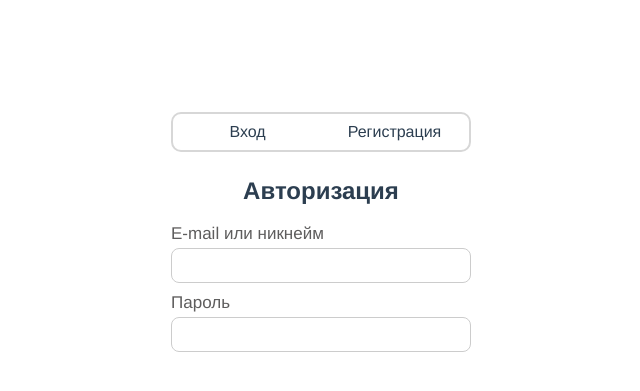
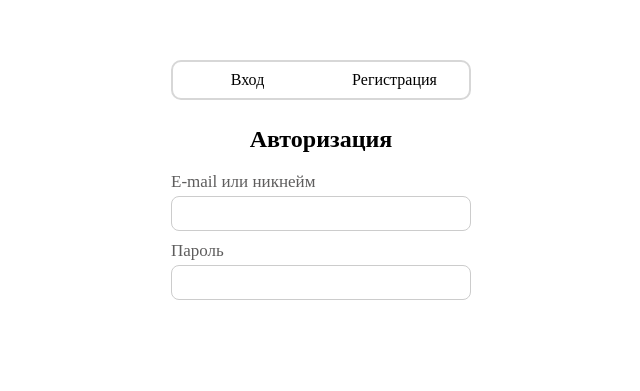
Before and after one commit to milkhunters/hahaton-frontend, a Vue app: page /login in a window 1280 px wide. Shown: the part 203-594 px from the top of the page, without its empty margins (319-959 px from the left). Built offline with nearby package versions, Linux system fonts and the light colour scheme.

Commit message:
auth beta 2

```diff
--- a/src/App.vue
+++ b/src/App.vue
@@ -17,12 +17,12 @@ export default {
 </script>
 
 <style>
-#app {
-  font-family: Avenir, Helvetica, Arial, sans-serif;
-  -webkit-font-smoothing: antialiased;
-  -moz-osx-font-smoothing: grayscale;
-  text-align: center;
-  color: #2c3e50;
-  margin-top: 60px;
-}
+/*#app {*/
+/*  font-family: Avenir, Helvetica, Arial, sans-serif;*/
+/*  -webkit-font-smoothing: antialiased;*/
+/*  -moz-osx-font-smoothing: grayscale;*/
+/*  text-align: center;*/
+/*  color: #2c3e50;*/
+/*  margin-top: 60px;*/
+/*}*/
 </style>
--- /dev/null
+++ b/src/components/dashboard/dashboard.vue
@@ -0,0 +1,43 @@
+<template>
+<div>
+  DASHBOARD
+  <button @click="UserCurr">Выйти</button>
+</div>
+</template>
+
+<script>
+import axios from "axios";
+import router from "@/router/router";
+
+export default {
+  name: "Dashboard-App",
+  data() {
+    return{
+      username: "",
+      password: "",
+      tmpPass: "pass123@$Zx",
+      tmp: ""
+    }
+  },
+  methods: {
+    async UserCurr(){
+      const url = 'https://dev-hack.milkhunters.ru/api/v1'
+
+      const response = await axios.get(url + "/user/current")
+
+      if (response.data.error === undefined ){
+        alert(response.data.error)
+      } else {
+          await router.push({name: 'login'})
+      }
+
+    }
+  }
+
+
+}
+</script>
+
+<style scoped>
+
+</style>
--- a/src/components/home/home.vue
+++ b/src/components/home/home.vue
@@ -1,7 +1,7 @@
 <template>
 
 <div class="homeDiv">
-  <navbar-app></navbar-app>
+  <AuthRegButtons/>
 
 </div>
 
@@ -9,10 +9,11 @@
 
 <script>
 
-import NavbarApp from "@/components/navbar/authRegButtons";
+
+import AuthRegButtons from "@/components/navbar/authRegButtons";
 export default {
   name: "Home-App",
-  components: {NavbarApp}
+  components: {AuthRegButtons},
 
 }
 </script>
--- a/src/components/login/login.vue
+++ b/src/components/login/login.vue
@@ -27,7 +27,7 @@
           <input type="hidden" name="do_login" />
 
           <button type="submit" name="do_login" >Войти</button>
-{{ this.tmp }}
+
         </form>
 
 
@@ -38,7 +38,7 @@
 </template>
 
 <script>
-
+import router from "@/router/router";
 import axios from "axios";
 
 export default {
@@ -53,17 +53,25 @@ export default {
   },
   methods: {
     async signIn(){
-      // const url = 'https://dev.milkhunters.ru/api/v1/signup'
+       const url = 'https://dev-hack.milkhunters.ru/api/v1'
 
-      const response = await axios.post('https://dev.milkhunters.ru/api/v1/signin', {
+      const response = await axios.post(url + "/auth/signIn", {
         "username": this.username,
         "password": this.password
       })
 
-      if (response.status === 200){
-        localStorage.setItem('isAuth', 'true')
-        localStorage.setItem('user', JSON.stringify(response.data))
+      if (response.status === 200 && response.data.error === undefined){
+        // localStorage.setItem('isAuth', 'true')
+        // localStorage.setItem('user', JSON.stringify(response.data))
+
+        document.cookie = "user" + "=" + JSON.stringify(response.data);
+
+        await router.push({name: 'dashboard'})
+
+      } else {
+        alert('Nikita')
       }
+
 
     }
   }
--- a/src/components/navbar/authRegButtons.vue
+++ b/src/components/navbar/authRegButtons.vue
@@ -15,7 +15,7 @@
 
 <script>
 export default {
-  name: "NavbarApp"
+  name: "AuthRegButtons"
 }
 </script>
 <style>
--- a/src/router/router.js
+++ b/src/router/router.js
@@ -4,7 +4,9 @@ import {createRouter, createWebHistory} from "vue-router";
 const routes = [
     {
         path: '/',
-        component: () => import('@/components/home/home')
+        name: 'home',
+        component: () => import('@/components/home/home'),
+        // redirect: { name: 'login' }
     },
     {
         path: '/login',
@@ -14,17 +16,20 @@ const routes = [
     {
         path: '/registration',
         name: 'registration',
-        component: () => import('@/components/registration/registration')
+        // component: () => import('@/components/registration/registration')
+        redirect: { name: 'login' }
     },
     {
         path: '/account',
         name: 'account',
-        component: () => import('@/components/account/account'),
-        // beforeEnter: (to, from, next) => {
-        //     if (localStorage.getItem('isAuth')) next({ name: 'account' })
-        //     else next()
-        // }
+        component: () => import('@/components/account/account')
+    },
+    {
+        path: '/dashboard',
+        name: 'dashboard',
+        component: () => import('@/components/dashboard/dashboard')
     }
+
 
 ]
 
```
